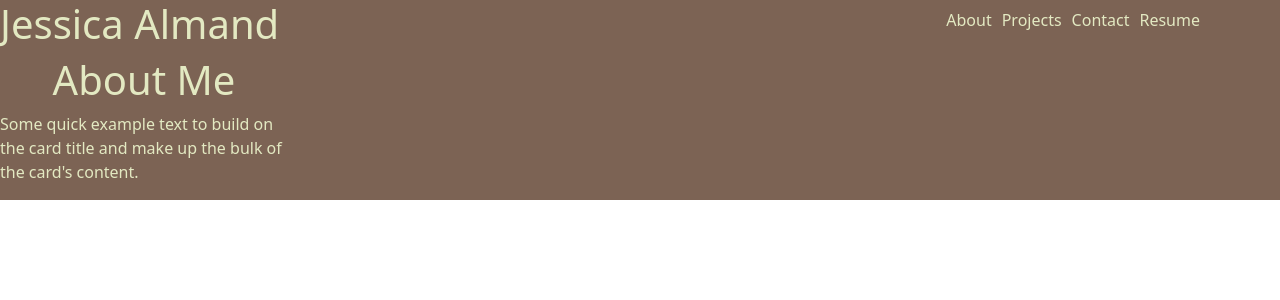
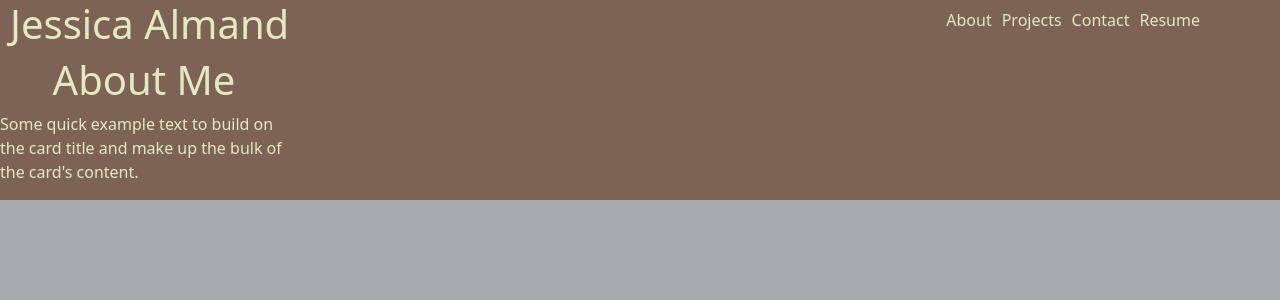
Before and after one commit to jalmand2/react-portfolio, a React (Create React App) app: page / in a window 1280 px wide. Shown: the top 300 px of the page. Built offline with nearby package versions, Linux system fonts and the light colour scheme.

Commit message:
Changed background colors

```diff
--- a/src/components/Nav/index.jsx
+++ b/src/components/Nav/index.jsx
@@ -3,7 +3,7 @@ import React from 'react';
 const Nav = ({ showAbout, showProjects, showContact, showResume }) => {
     return (
         <div style={{ display: 'flex', justifyContent: 'space-between', alignItems: 'center'}}>
-             <h1>Jessica Almand</h1>
+             <h1 style={{marginLeft: '10px'}}>Jessica Almand</h1>
              <ul style={{listStyle: 'none', display: 'flex', marginRight: '5rem' }}>
         <li style={{marginLeft: '10px'}} onClick={showAbout}>About</li>
         <li style={{marginLeft: '10px'}} onClick={showProjects}>Projects</li>
--- a/src/components/styles/header.css
+++ b/src/components/styles/header.css
@@ -11,6 +11,6 @@
     color: var(--pale-spring-bud);
   }
 
-.about {
-
+html {
+    background: var(--silver-chalice);
 }
```
